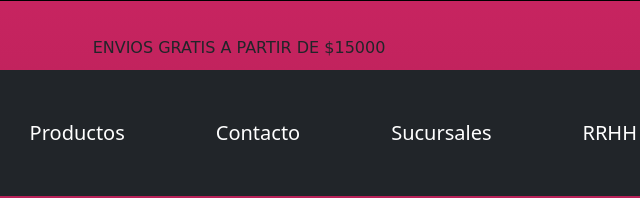
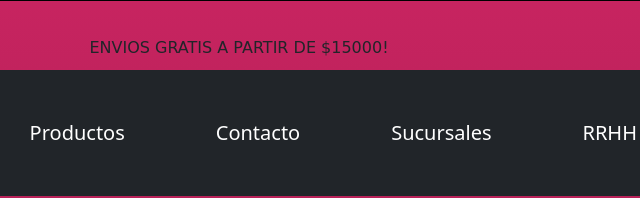
Before and after one commit to Facundopalavecino/Glow_Fitness_repository, a plain HTML site: page index.html in a window 1280 px wide. Shown: the top 198 px of the page, 401-1041 px from the left. Drawn offline with nearby package versions, Linux system fonts and the light colour scheme.

Commit message:
proyecto final de facundo palavecino

```diff
--- a/index.html
+++ b/index.html
@@ -40,7 +40,7 @@
     </svg>
 
     <header class="todo text-center">
-        <h2 class="envio">ENVIOS GRATIS A PARTIR DE $15000</h2>
+        <h2 class="envio">ENVIOS GRATIS A PARTIR DE $15000!</h2>
         <nav class="navbar navbar-dark bg-dark">
 
             <div class="container-fluid">
```
